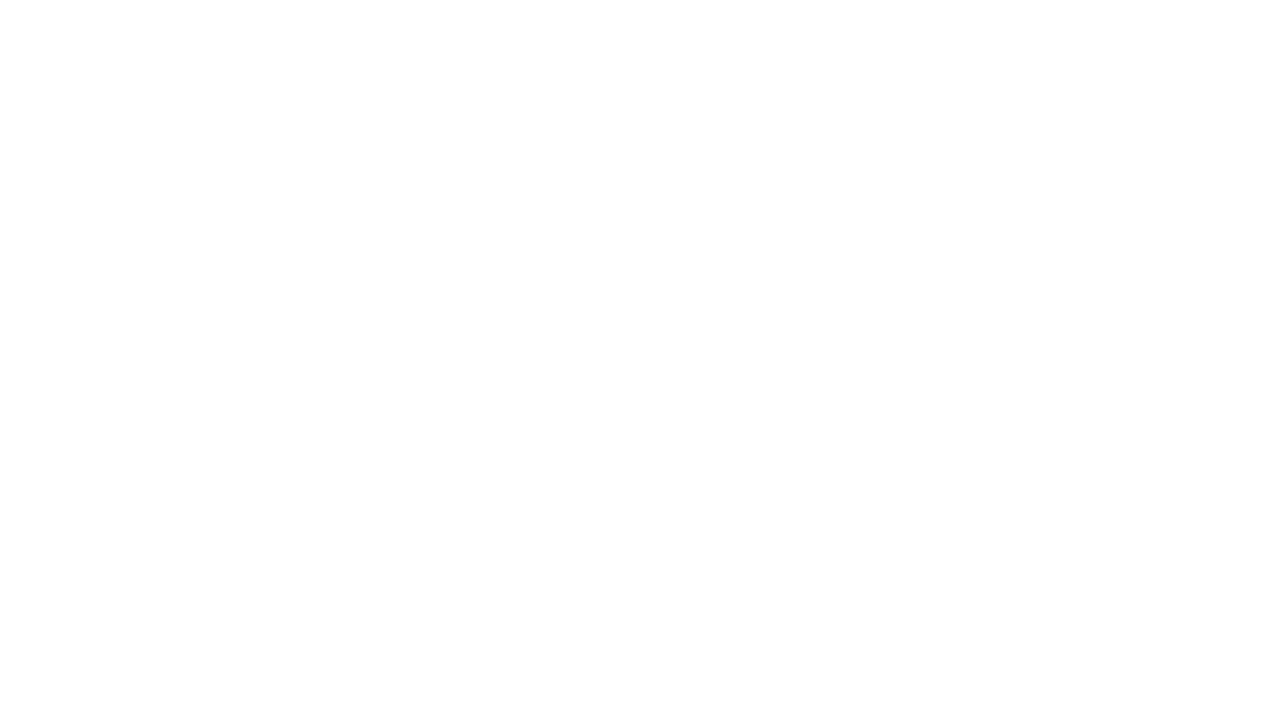
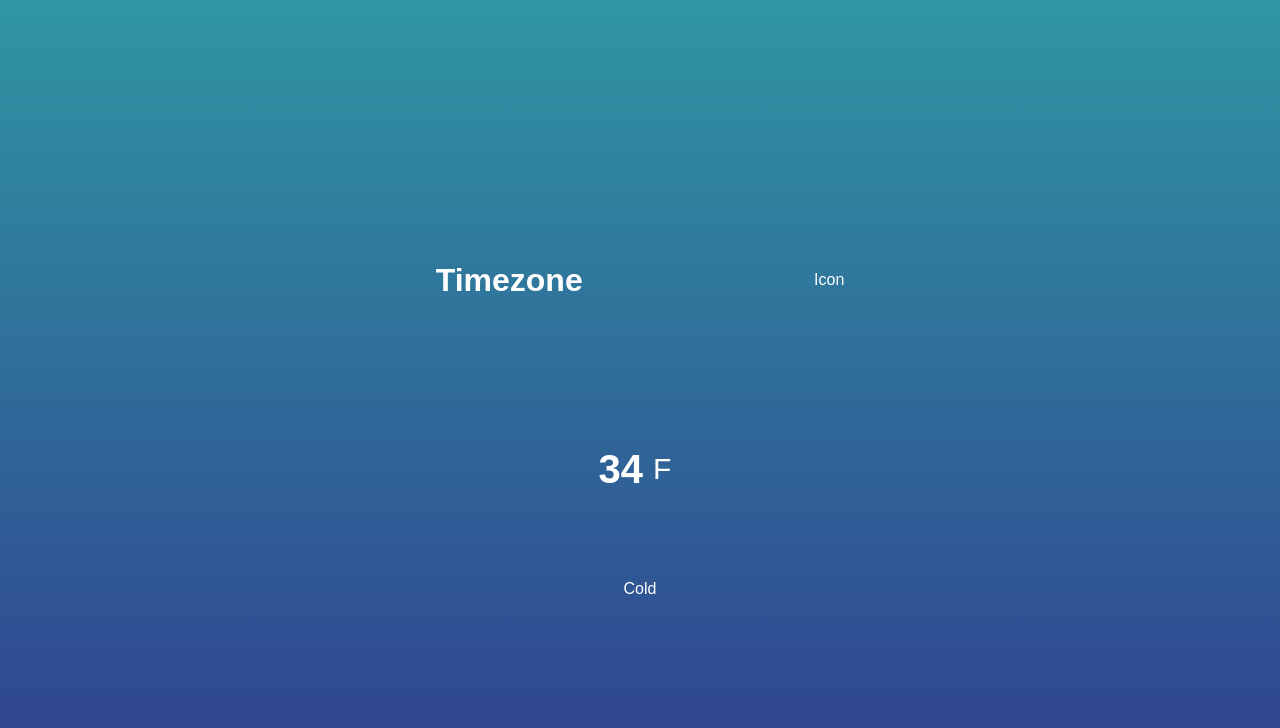
Before and after one commit to vacb/weather-app, a plain HTML site: page index.html in a window 1280 px wide. Drawn offline with Linux system fonts and the light colour scheme.

Commit message:
Add basic HTML and CSS for app structure

```diff
--- a/index.html
+++ b/index.html
@@ -9,7 +9,17 @@
         <link rel="stylesheet" href="./style.css">
     </head>
     <body>
-
+        <div class="location">
+            <h1 class="location-timezone">Timezone</h1>
+            <p>Icon</p>
+        </div>
+        <div class="temp">
+            <div class="degree-section">
+                <h2 class="temp-degree">34</h2>
+                <span>F</span>
+            </div>
+            <div class="temp-description">Cold</div>
+        </div>
 
 
         <script src="app.js" async defer></script>
--- a/style.css
+++ b/style.css
@@ -0,0 +1,44 @@
+* {
+    margin: 0;
+    padding: 0;
+    box-sizing: border-box;
+}
+
+body {
+    height: 100vh;
+    display: flex;
+    justify-content: center;
+    flex-direction: column;
+    align-items: center;
+    background: linear-gradient(rgb(47, 150, 163), rgb(48, 62, 143));
+    font-family: sans-serif;
+    color: white;
+}
+
+.location,
+.temp {
+    height: 30vh;
+    width: 50%;
+    display: flex;
+    justify-content: space-around;
+    align-items: center;
+}
+
+.temp {
+    flex-direction: column;
+}
+
+.degree-section {
+    display: flex;
+    align-items: center;
+    cursor: pointer;
+}
+
+.degree-section span {
+    margin: 10px;
+    font-size: 30px;
+}
+
+.degree-section h2 {
+    font-size: 40px;
+}
```
